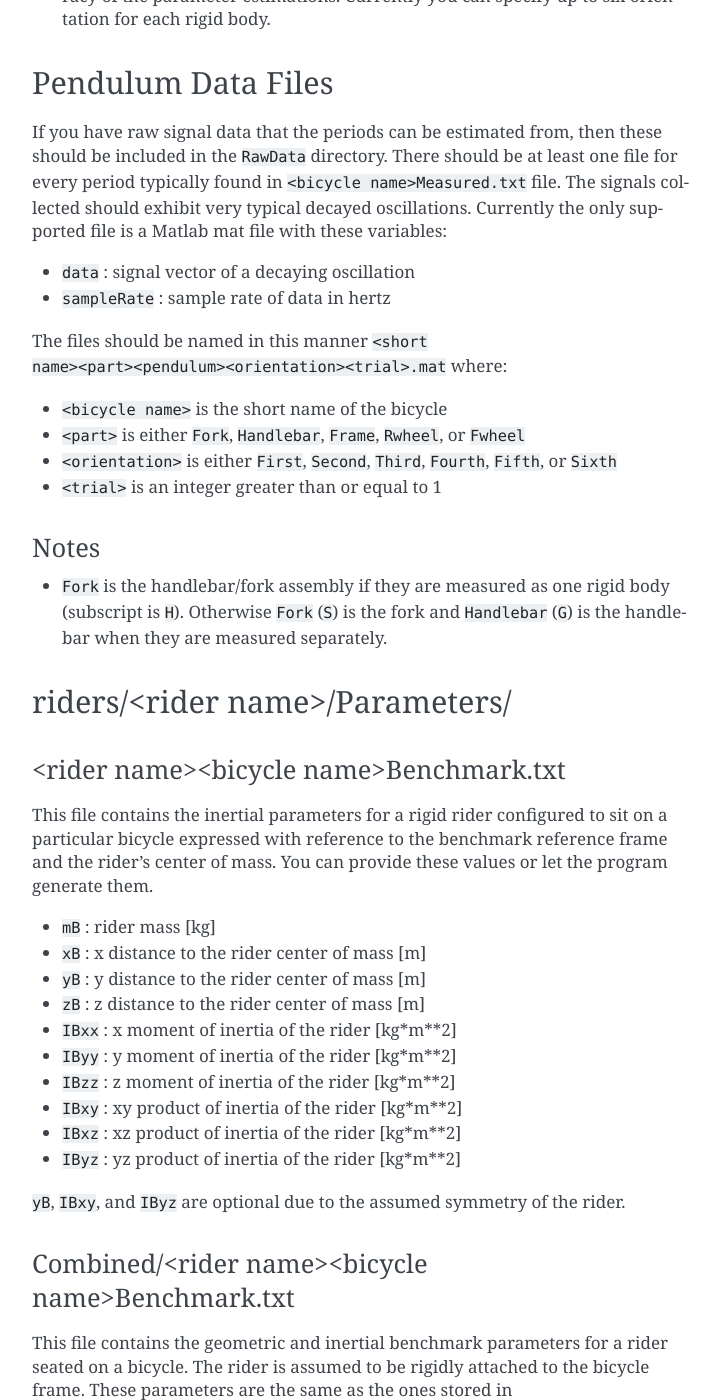
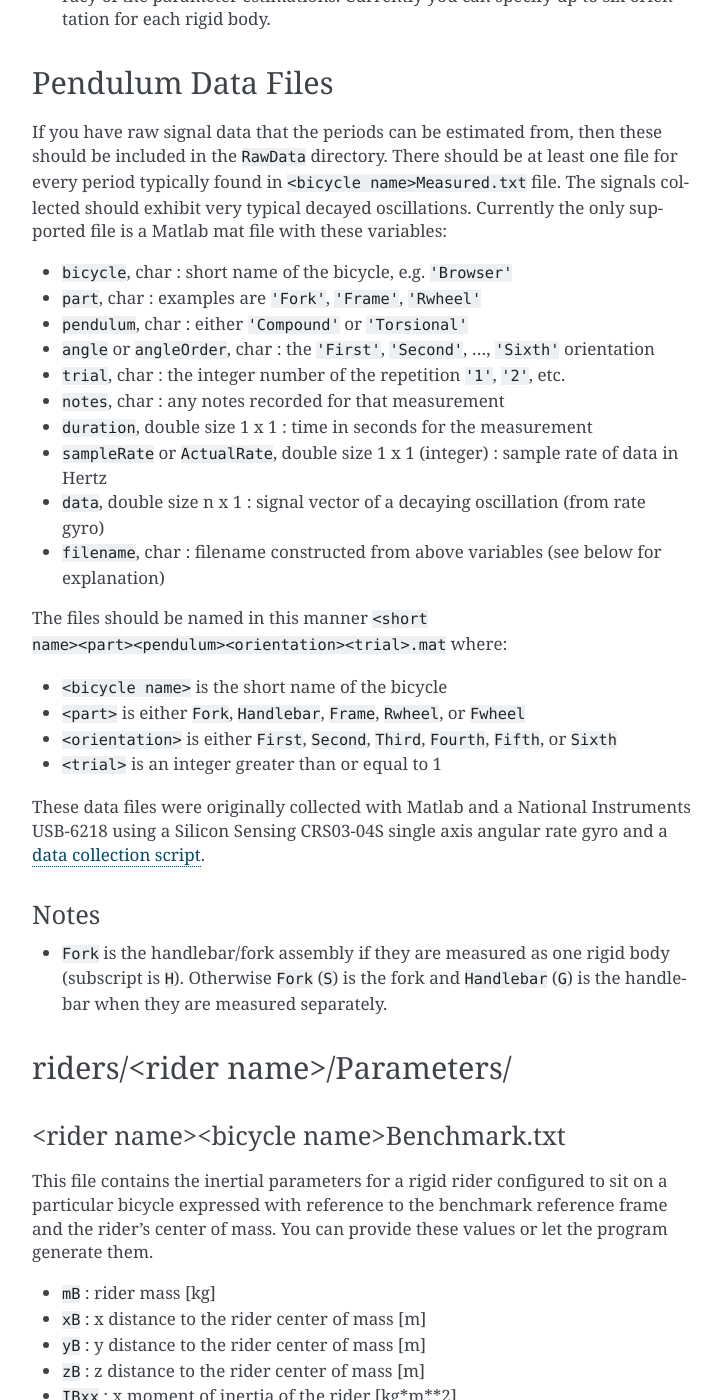
Before and after one commit to moorepants/BicycleParameters, a Sphinx documentation site: the page built from docs/data.rst, in a window 1280 px wide and 1400 px high, scrolled down 4906 px. Shown: the whole window, without its empty margins (388-1110 px from the left). Built offline with Sphinx 7.4.7, drawn with Linux system fonts in a browser that asks for light colours.

Commit message:
Added more complete info about the pendulum mat file measurements.

```diff
--- a/docs/data.rst
+++ b/docs/data.rst
@@ -211,14 +211,26 @@ Notes
 
 Pendulum Data Files
 ===================
+
 If you have raw signal data that the periods can be estimated from, then these
 should be included in the ``RawData`` directory. There should be at least one
 file for every period typically found in ``<bicycle name>Measured.txt`` file. The
 signals collected should exhibit very typical decayed oscillations. Currently
 the only supported file is a Matlab mat file with these variables:
 
-- ``data`` : signal vector of a decaying oscillation
-- ``sampleRate`` : sample rate of data in hertz
+- ``bicycle``, char : short name of the bicycle, e.g. ``'Browser'``
+- ``part``, char : examples are ``'Fork'``, ``'Frame'``, ``'Rwheel'``
+- ``pendulum``, char : either ``'Compound'`` or ``'Torsional'``
+- ``angle`` or ``angleOrder``, char : the ``'First'``, ``'Second'``, ...,
+  ``'Sixth'`` orientation
+- ``trial``, char : the integer number of the repetition ``'1'``, ``'2'``, etc.
+- ``notes``, char : any notes recorded for that measurement
+- ``duration``, double size 1 x 1 : time in seconds for the measurement
+- ``sampleRate`` or ``ActualRate``, double size 1 x 1 (integer) : sample rate of data in Hertz
+- ``data``, double size n x 1 : signal vector of a decaying oscillation (from
+  rate gyro)
+- ``filename``, char : filename constructed from above variables (see below for
+  explanation)
 
 The files should be named in this manner ``<short
 name><part><pendulum><orientation><trial>.mat`` where:
@@ -229,6 +241,11 @@ name><part><pendulum><orientation><trial>.mat`` where:
 - ``<orientation>`` is either ``First``, ``Second``, ``Third``, ``Fourth``,
   ``Fifth``, or ``Sixth``
 - ``<trial>`` is an integer greater than or equal to 1
+
+These data files were originally collected with Matlab and a National
+Instruments USB-6218 using a Silicon Sensing CRS03-04S single axis angular rate
+gyro and a `data collection script
+<https://github.com/moorepants/PhysicalParameters/blob/master/PhysicalParameters/matlab/acquire_data.m>`_.
 
 Notes
 -----
```
